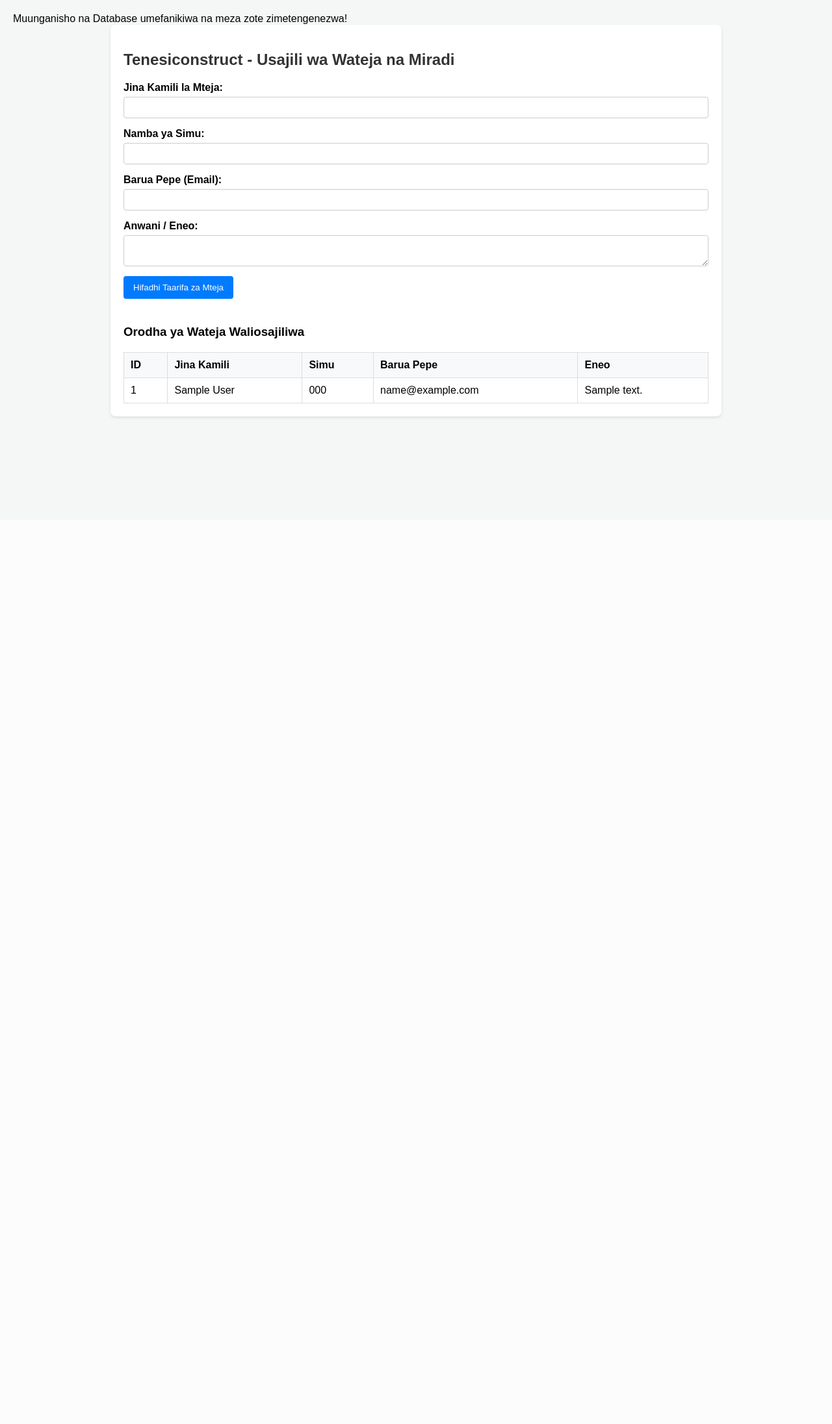
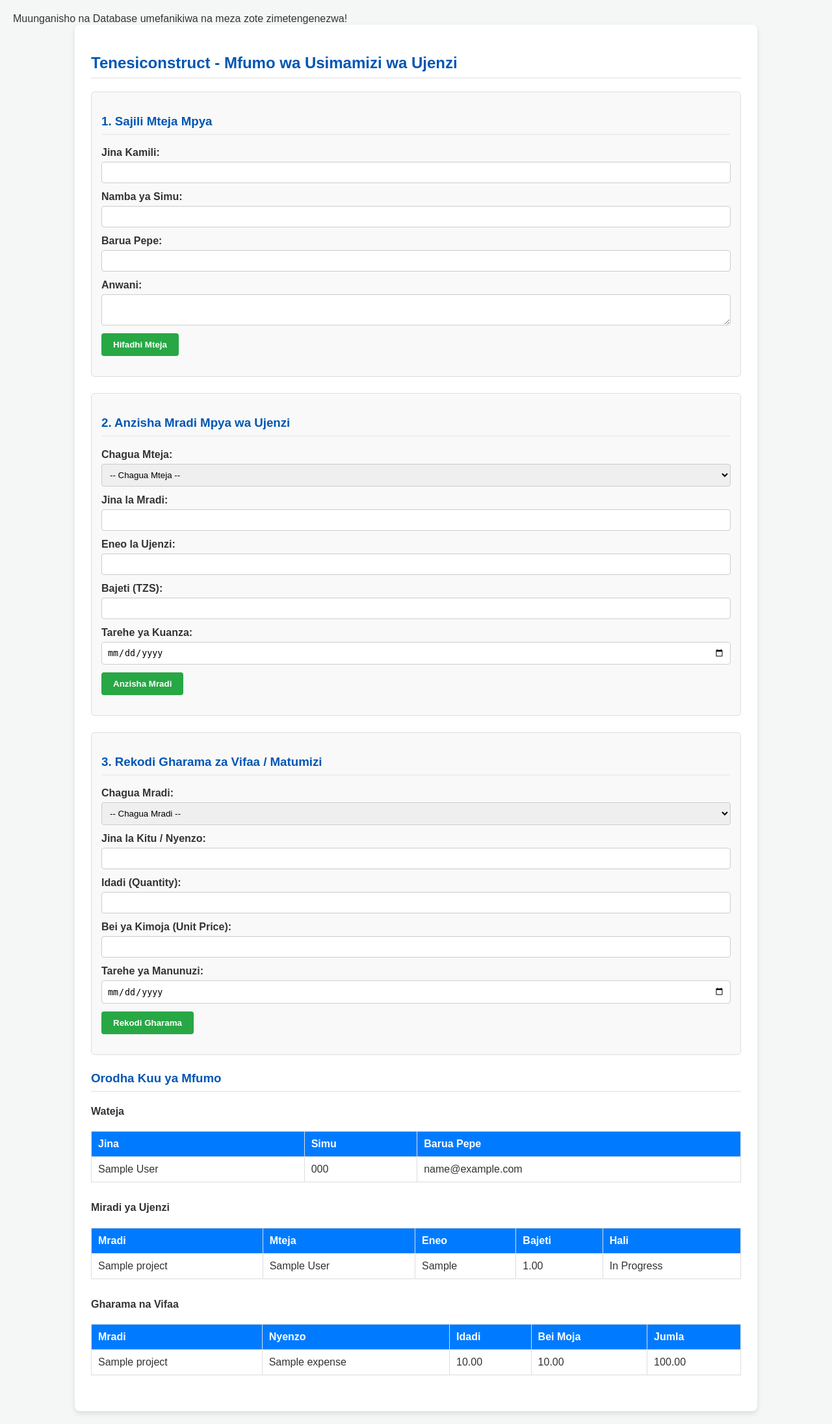
Before and after one commit to omarmohd0/tenesi-cloud-app, a PHP site: page / in a window 1280 px wide. Shown: the whole page at 65% size. Before the commit the page ends 645 px from the top, so only its background shows below. Run offline with PHP 8.4, Linux system fonts and the light colour scheme; tables that the repository leaves empty hold one stand-in row (values such as "Sample post").

Commit message:
Kamilisha mfumo mzima wa Tenesiconstruct wenye Wateja, Miradi, na Gharama

```diff
--- a/index.php
+++ b/index.php
@@ -1,98 +1,142 @@
 <?php
 require_once 'db.php';
 
-$success_message = '';
+$message = '';
 
 if ($_SERVER['REQUEST_METHOD'] === 'POST') {
-    $full_name = $_POST['full_name'];
-    $phone_number = $_POST['phone_number'];
-    $email = $_POST['email'];
-    $address = $_POST['address'];
-
-    try {
+    if (isset($_POST['action'])) {
+        if ($_POST['action'] == 'add_customer') {
             $stmt = $pdo->prepare("INSERT INTO customers (full_name, phone_number, email, address) VALUES (?, ?, ?, ?)");
-        $stmt->execute([$full_name, $phone_number, $email, $address]);
-        $success_message = "Mteja amesajiliwa mafanikio makubwa kwenye mfumo wa Tenesiconstruct!";
-    } catch (\PDOException $e) {
-        $success_message = "Imeshindikana kusajili: " . $e->getMessage();
+            $stmt->execute([$_POST['full_name'], $_POST['phone_number'], $_POST['email'], $_POST['address']]);
+            $message = "Mteja amesajiliwa kwa mafanikio!";
+        } elseif ($_POST['action'] == 'add_project') {
+            $stmt = $pdo->prepare("INSERT INTO projects (customer_id, project_name, location, budget, start_date) VALUES (?, ?, ?, ?, ?)");
+            $stmt->execute([$_POST['customer_id'], $_POST['project_name'], $_POST['location'], $_POST['budget'], $_POST['start_date']]);
+            $message = "Mradi wa ujenzi umeanishwa kwa mafanikio!";
+        } elseif ($_POST['action'] == 'add_expense') {
+            $stmt = $pdo->prepare("INSERT INTO expenses (project_id, item_name, quantity, unit_price, purchase_date) VALUES (?, ?, ?, ?, ?)");
+            $stmt->execute([$_POST['project_id'], $_POST['item_name'], $_POST['quantity'], $_POST['unit_price'], $_POST['purchase_date']]);
+            $message = "Gharama ya vifaa imerekodiwa kwa mafanikio!";
+        }
     }
 }
 
-// Chukua Orodha ya Wateja
-$stmt = $pdo->query("SELECT * FROM customers ORDER BY id DESC");
-$customers = $stmt->fetchAll(PDO::FETCH_ASSOC);
+$customers = $pdo->query("SELECT * FROM customers ORDER BY id DESC")->fetchAll(PDO::FETCH_ASSOC);
+$projects = $pdo->query("SELECT projects.*, customers.full_name FROM projects JOIN customers ON projects.customer_id = customers.id ORDER BY projects.id DESC")->fetchAll(PDO::FETCH_ASSOC);
+$expenses = $pdo->query("SELECT expenses.*, projects.project_name FROM expenses JOIN projects ON expenses.project_id = projects.id ORDER BY expenses.id DESC")->fetchAll(PDO::FETCH_ASSOC);
 ?>
 <!DOCTYPE html>
 <html lang="sw">
 <head>
     <meta charset="UTF-8">
     <meta name="viewport" content="width=device-width, initial-scale=1.0">
-    <title>Tenesiconstruct - Mfumo wa Usimamizi wa Ujenzi</title>
+    <title>Tenesiconstruct - Mfumo Kamili wa Usimamizi wa Ujenzi</title>
     <style>
-        body { font-family: Arial, sans-serif; background-color: #f4f7f6; margin: 0; padding: 20px; }
-        .container { max-width: 900px; margin: auto; background: white; padding: 20px; border-radius: 8px; box-shadow: 0 2px 4px rgba(0,0,0,0.1); }
-        h2 { color: #333; }
-        .form-group { margin-bottom: 15px; }
+        body { font-family: Arial, sans-serif; background-color: #f4f7f6; margin: 0; padding: 20px; color: #333; }
+        .container { max-width: 1000px; margin: auto; background: white; padding: 25px; border-radius: 8px; box-shadow: 0 4px 8px rgba(0,0,0,0.1); }
+        h2, h3 { color: #0056b3; border-bottom: 2px solid #eee; padding-bottom: 8px; }
+        .form-section { background: #f9f9f9; padding: 15px; margin-bottom: 25px; border-radius: 6px; border: 1px solid #ddd; }
+        .form-group { margin-bottom: 12px; }
         label { display: block; margin-bottom: 5px; font-weight: bold; }
-        input[type="text"], input[type="email"], textarea { width: 100%; padding: 8px; border: 1px solid #ccc; border-radius: 4px; }
-        button { background: #007bff; color: white; border: none; padding: 10px 15px; border-radius: 4px; cursor: pointer; }
-        button:hover { background: #0056b3; }
-        .alert { background: #d4edda; color: #155724; padding: 10px; margin-bottom: 15px; border-radius: 4px; }
-        table { width: 100%; border-collapse: collapse; margin-top: 20px; }
+        input, select, textarea { width: 100%; padding: 8px; border: 1px solid #ccc; border-radius: 4px; }
+        button { background: #28a745; color: white; border: none; padding: 10px 18px; border-radius: 4px; cursor: pointer; font-weight: bold; }
+        button:hover { background: #218838; }
+        .alert { background: #d4edda; color: #155724; padding: 12px; margin-bottom: 20px; border-radius: 4px; font-weight: bold; }
+        table { width: 100%; border-collapse: collapse; margin-top: 15px; margin-bottom: 30px; }
         th, td { border: 1px solid #ddd; padding: 10px; text-align: left; }
-        th { background-color: #f8f9fa; }
+        th { background-color: #007bff; color: white; }
     </style>
 </head>
 <body>
     <div class="container">
-        <h2>Tenesiconstruct - Usajili wa Wateja na Miradi</h2>
+        <h2>Tenesiconstruct - Mfumo wa Usimamizi wa Ujenzi</h2>
 
-        <?php if (!empty($success_message)): ?>
-            <div class="alert"><?php echo htmlspecialchars($success_message); ?></div>
+        <?php if (!empty($message)): ?>
+            <div class="alert"><?php echo htmlspecialchars($message); ?></div>
         <?php endif; ?>
 
-        <form method="POST" action="">
+        <!-- 1. Fomu ya Wateja -->
+        <div class="form-section">
+            <h3>1. Sajili Mteja Mpya</h3>
+            <form method="POST">
+                <input type="hidden" name="action" value="add_customer">
+                <div class="form-group"><label>Jina Kamili:</label><input type="text" name="full_name" required></div>
+                <div class="form-group"><label>Namba ya Simu:</label><input type="text" name="phone_number" required></div>
+                <div class="form-group"><label>Barua Pepe:</label><input type="email" name="email"></div>
+                <div class="form-group"><label>Anwani:</label><textarea name="address"></textarea></div>
+                <button type="submit">Hifadhi Mteja</button>
+            </form>
+        </div>
+
+        <!-- 2. Fomu ya Miradi -->
+        <div class="form-section">
+            <h3>2. Anzisha Mradi Mpya wa Ujenzi</h3>
+            <form method="POST">
+                <input type="hidden" name="action" value="add_project">
                 <div class="form-group">
-                <label>Jina Kamili la Mteja:</label>
-                <input type="text" name="full_name" required>
+                    <label>Chagua Mteja:</label>
+                    <select name="customer_id" required>
+                        <option value="">-- Chagua Mteja --</option>
+                        <?php foreach($customers as $c): ?>
+                            <option value="<?php echo $c['id']; ?>"><?php echo htmlspecialchars($c['full_name']); ?></option>
+                        <?php endforeach; ?>
+                    </select>
                 </div>
+                <div class="form-group"><label>Jina la Mradi:</label><input type="text" name="project_name" required></div>
+                <div class="form-group"><label>Eneo la Ujenzi:</label><input type="text" name="location" required></div>
+                <div class="form-group"><label>Bajeti (TZS):</label><input type="number" step="0.01" name="budget" required></div>
+                <div class="form-group"><label>Tarehe ya Kuanza:</label><input type="date" name="start_date" required></div>
+                <button type="submit">Anzisha Mradi</button>
+            </form>
+        </div>
+
+        <!-- 3. Fomu ya Gharama -->
+        <div class="form-section">
+            <h3>3. Rekodi Gharama za Vifaa / Matumizi</h3>
+            <form method="POST">
+                <input type="hidden" name="action" value="add_expense">
                 <div class="form-group">
-                <label>Namba ya Simu:</label>
-                <input type="text" name="phone_number" required>
+                    <label>Chagua Mradi:</label>
+                    <select name="project_id" required>
+                        <option value="">-- Chagua Mradi --</option>
+                        <?php foreach($projects as $p): ?>
+                            <option value="<?php echo $p['id']; ?>"><?php echo htmlspecialchars($p['project_name']); ?></option>
+                        <?php endforeach; ?>
+                    </select>
                 </div>
-            <div class="form-group">
-                <label>Barua Pepe (Email):</label>
-                <input type="email" name="email">
+                <div class="form-group"><label>Jina la Kitu / Nyenzo:</label><input type="text" name="item_name" required></div>
+                <div class="form-group"><label>Idadi (Quantity):</label><input type="number" step="0.01" name="quantity" required></div>
+                <div class="form-group"><label>Bei ya Kimoja (Unit Price):</label><input type="number" step="0.01" name="unit_price" required></div>
+                <div class="form-group"><label>Tarehe ya Manunuzi:</label><input type="date" name="purchase_date" required></div>
+                <button type="submit">Rekodi Gharama</button>
+            </form>
         </div>
-            <div class="form-group">
-                <label>Anwani / Eneo:</label>
-                <textarea name="address"></textarea>
-            </div>
-            <button type="submit">Hifadhi Taarifa za Mteja</button>
-        </form>
 
-        <h3 style="margin-top: 40px;">Orodha ya Wateja Waliosajiliwa</h3>
+        <!-- Orodha ya Taarifa -->
+        <h3>Orodha Kuu ya Mfumo</h3>
+
+        <h4>Wateja</h4>
         <table>
-            <tr>
-                <th>ID</th>
-                <th>Jina Kamili</th>
-                <th>Simu</th>
-                <th>Barua Pepe</th>
-                <th>Eneo</th>
-            </tr>
-            <?php if (count($customers) > 0): ?>
-                <?php foreach ($customers as $c): ?>
-                <tr>
-                    <td><?php echo $c['id']; ?></td>
-                    <td><?php echo htmlspecialchars($c['full_name']); ?></td>
-                    <td><?php echo htmlspecialchars($c['phone_number']); ?></td>
-                    <td><?php echo htmlspecialchars($c['email']); ?></td>
-                    <td><?php echo htmlspecialchars($c['address']); ?></td>
-                </tr>
+            <tr><th>Jina</th><th>Simu</th><th>Barua Pepe</th></tr>
+            <?php foreach($customers as $c): ?>
+            <tr><td><?php echo htmlspecialchars($c['full_name']); ?></td><td><?php echo htmlspecialchars($c['phone_number']); ?></td><td><?php echo htmlspecialchars($c['email']); ?></td></tr>
             <?php endforeach; ?>
-            <?php else: ?>
-                <tr><td colspan="5" style="text-align: center;">Hakuna wateja waliosajiliwa bado.</td></tr>
-            <?php endif; ?>
+        </table>
+
+        <h4>Miradi ya Ujenzi</h4>
+        <table>
+            <tr><th>Mradi</th><th>Mteja</th><th>Eneo</th><th>Bajeti</th><th>Hali</th></tr>
+            <?php foreach($projects as $p): ?>
+            <tr><td><?php echo htmlspecialchars($p['project_name']); ?></td><td><?php echo htmlspecialchars($p['full_name']); ?></td><td><?php echo htmlspecialchars($p['location']); ?></td><td><?php echo number_format($p['budget'], 2); ?></td><td><?php echo $p['status']; ?></td></tr>
+            <?php endforeach; ?>
+        </table>
+
+        <h4>Gharama na Vifaa</h4>
+        <table>
+            <tr><th>Mradi</th><th>Nyenzo</th><th>Idadi</th><th>Bei Moja</th><th>Jumla</th></tr>
+            <?php foreach($expenses as $e): ?>
+            <tr><td><?php echo htmlspecialchars($e['project_name']); ?></td><td><?php echo htmlspecialchars($e['item_name']); ?></td><td><?php echo $e['quantity']; ?></td><td><?php echo number_format($e['unit_price'], 2); ?></td><td><?php echo number_format($e['total_cost'], 2); ?></td></tr>
+            <?php endforeach; ?>
         </table>
     </div>
 </body>
```
Lines whose indentation alone changed are shown as unchanged.
